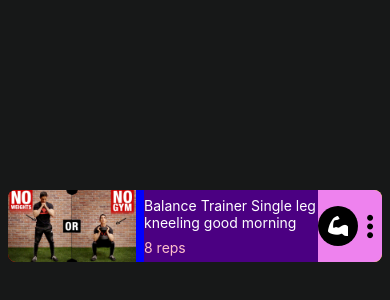
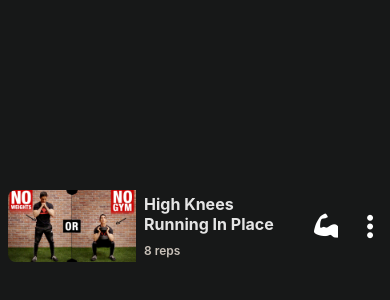
Before and after one commit to ym-edu/DoneWithIt, a React Native app: screen / in a window 390 px wide. Shown: the part 196-496 px from the top of the page. Built offline with nearby package versions, Linux system fonts and the light colour scheme.

Commit message:
Refactored code and styled according to the Figma prototype; Simulated data injection from card component and gave touchables temporary onPress handlers

```diff
--- a/app/components/Card/Card.js
+++ b/app/components/Card/Card.js
@@ -3,49 +3,36 @@ import { View, StyleSheet } from 'react-native';
 
 import { Thumbnail, Pressables, TextDescription } from './index'
 
-function Card(props) {
+function Card({media, title, subtitle, colors}) {
+  const handleLike = () => alert('Added to liked exercises')
+  const handleOptions = () => console.log('Open options')
+
   return (
-    <View style={styles(props).card}>
-      <View style={styles(props).thumbnail}>
-        <Thumbnail />
+    <View style={styles(colors).card}>
+      <View style={{aspectRatio: 16 /9}}>
+        <Thumbnail media={media} />
       </View>
 
-
-      <View style={styles(props).description}>
-        <TextDescription
-        title={'Balance Trainer Single leg kneeling good morning'}
-        subtitle={'8 reps'}
-        />
+      <View style={{flex: 1,}}>
+        <TextDescription title={title} subtitle={subtitle} colors={colors}/>
       </View>
 
-
-      <View style={styles(props).icons}>
-        <Pressables />
+      <View>
+        <Pressables onPress={{like: handleLike, options: handleOptions}} colors={colors}/>
       </View>
     </View>
   );
 }
 
-const styles = ({colors}) => StyleSheet.create({
+const styles = (colors) => StyleSheet.create({
   card: {
-    backgroundColor: colors.primaryLighter,
+    // backgroundColor: colors.primaryLighter,
     width: '100%',
     height: 72,
     borderRadius: 8,
     overflow: 'hidden',
     flexDirection: 'row',
   },
-  thumbnail: {
-    backgroundColor: 'red',
-    aspectRatio: 16 /9,
-  },
-  description: {
-    backgroundColor: 'blue',
-    flex: 1,
-  },
-  icons: {
-    backgroundColor: 'yellow',
-  },
 })
 
 export default Card;
--- a/app/components/Card/Pressables.js
+++ b/app/components/Card/Pressables.js
@@ -1,33 +1,36 @@
-import React, { Fragment } from 'react';
-import { StyleSheet, TouchableHighlight, TouchableOpacity, View } from 'react-native';
+import React from 'react';
+import { StyleSheet, TouchableOpacity, View } from 'react-native';
+
 import IconButton from '../IconButton'
-
 import { SimpleLineIcons } from '@expo/vector-icons';
 
 
-function Pressables() {
+function Pressables({ onPress }) {
   return (
     <View style={styles.container}>
-      <TouchableHighlight
+      <TouchableOpacity
       activeOpacity={0.6}
       underlayColor="#DDDDDD"
-      onPress={() => alert('Added to liked exercises')}
+      onPress={onPress.like}
       >
         <IconButton
-          modStyle={styles.item}
+          // modStyle={styles.item}
           icon={'flex'}
           iconColor={'white'}
-          buttonColor={'black'}
-          size={20}
+          size={24}
           halo={1}
         />
-      </TouchableHighlight>
+      </TouchableOpacity>
 
-      <TouchableOpacity>
+      <TouchableOpacity
+      activeOpacity={0.6}
+      underlayColor="#DDDDDD"
+      onPress={onPress.options}
+      >
         <SimpleLineIcons
           style={styles.item}
           name="options-vertical" size={24}
-          color="black"
+          color="white"
         />
       </TouchableOpacity>
     </View>
@@ -39,10 +42,9 @@ const styles = StyleSheet.create({
     flex: 1,
     flexDirection: 'row',
     alignItems: 'center',
-    backgroundColor: 'violet',
   },
   item: {
-    // marginLeft: 8,
+    marginLeft: 8,
   }
 })
 
--- a/app/components/Card/TextDescription.js
+++ b/app/components/Card/TextDescription.js
@@ -1,29 +1,33 @@
 import React from 'react';
 import { View, Text, StyleSheet } from 'react-native';
 
-function TextDescription({title, subtitle}) {
+function TextDescription({title, subtitle, colors}) {
   return (
-    <View style={styles.container}>
-      <Text style={styles.title} numberOfLines={2}>{title}</Text>
-      <Text style={styles.subtitle}>{subtitle}</Text>
+    <View style={styles(colors).container}>
+      <Text style={styles(colors).main} numberOfLines={2}>{title}</Text>
+      <Text style={styles(colors).sub}>{subtitle}</Text>
     </View>
   );
 }
 
-const styles = StyleSheet.create({
+const styles = (colors) => StyleSheet.create({
   container: {
     flex: 1,
     alignItems: 'flex-start',
-    justifyContent: 'center',
-    backgroundColor: 'indigo',
-    marginLeft: 8
+    justifyContent: 'space-between',
+    paddingVertical: 4,
+    marginLeft: 8,
   },
-  title:{
-    color: 'white',
-    marginBottom: 8,
+  main:{
+    color: colors.secondary,
+    fontWeight: 'bold',
+    textTransform: 'capitalize',
+    fontSize: 16,
   },
-  subtitle:{
-    color: 'pink',
+  sub:{
+    color: colors.secondaryDarker,
+    fontWeight: '600',
+    fontSize: 12,
   },
 })
 
--- a/app/components/Card/Thumbnail.js
+++ b/app/components/Card/Thumbnail.js
@@ -1,7 +1,9 @@
 import React from 'react';
 import { Image } from 'react-native';
 
-function Thumbnail() {
+function Thumbnail({media}) {
+console.log(media)
+
   return (
     <Image style={{flex: 1, width: '100%'}}
       source={require('../../assets/thumbnail.jpg')}
--- a/app/screens/Sandbox.js
+++ b/app/screens/Sandbox.js
@@ -6,9 +6,20 @@ import Card from '../components/Card/Card'
 
 
 function Sandbox() {
+  const data = {
+    // title: `balance trainer single leg kneeling good morning`,
+    title: `high knees running in place`,
+    subtitle: `8 reps`
+  }
+
   return (
       <View style={styles().screen}>
-        <Card colors={colors}></Card>
+        <Card
+        media={'../../assets/thumbnail.jpg'}
+        title={data.title}
+        subtitle={data.subtitle}
+        colors={colors}
+        />
       </View>
   );
 }
```
